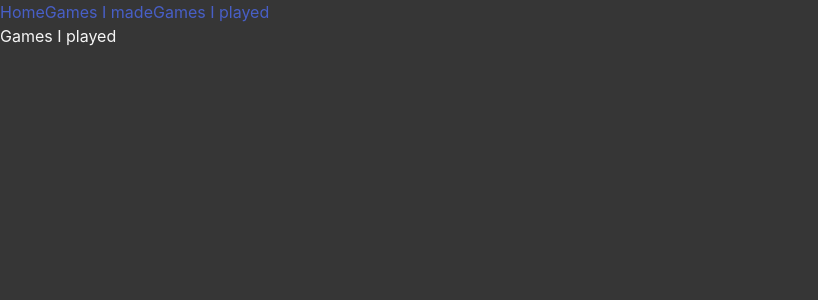
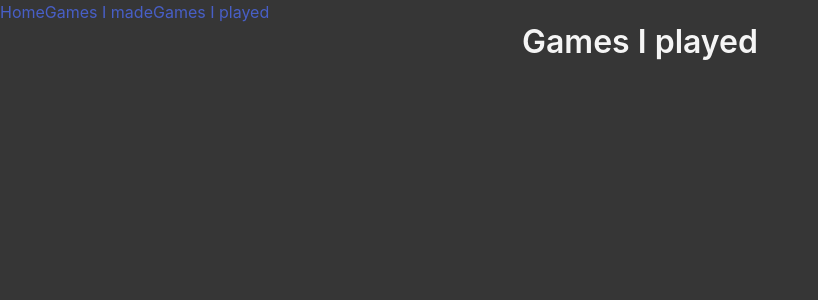
Before and after one commit to Srykah/srykah.github.io, a React (Create React App) app: page /games-played in a window 1280 px wide. Shown: the top 300 px of the page, without its empty margins (0-818 px from the left). Built offline with nearby package versions, Linux system fonts and the light colour scheme.

Commit message:
[Feat] Use basic Bulma features

```diff
--- a/src/pages/GamesPlayed/index.tsx
+++ b/src/pages/GamesPlayed/index.tsx
@@ -2,8 +2,8 @@ import React from "react";
 
 export function GamesPlayed(): React.ReactElement {
 	return (
-		<div>
-			<p>Games I played</p>
+		<div className="container has-text-centered">
+			<h2 className="title has-text-light">Games I played</h2>
 		</div>
 	);
 }
--- a/src/pages/Home/index.tsx
+++ b/src/pages/Home/index.tsx
@@ -2,8 +2,8 @@ import React from "react";
 
 export function Home(): React.ReactElement {
 	return (
-		<div>
-			<p>Home</p>
+		<div className="container has-text-centered">
+			<h1 className="title is-1 has-text-light">Home</h1>
 		</div>
 	);
 }
--- a/src/pages/MyGames/index.tsx
+++ b/src/pages/MyGames/index.tsx
@@ -2,8 +2,8 @@ import React from "react";
 
 export function MyGames(): React.ReactElement {
 	return (
-		<div>
-			<p>Games I made</p>
+		<div className="container has-text-centered">
+			<h2 className="title has-text-light">Games I made</h2>
 		</div>
 	);
 }
```
